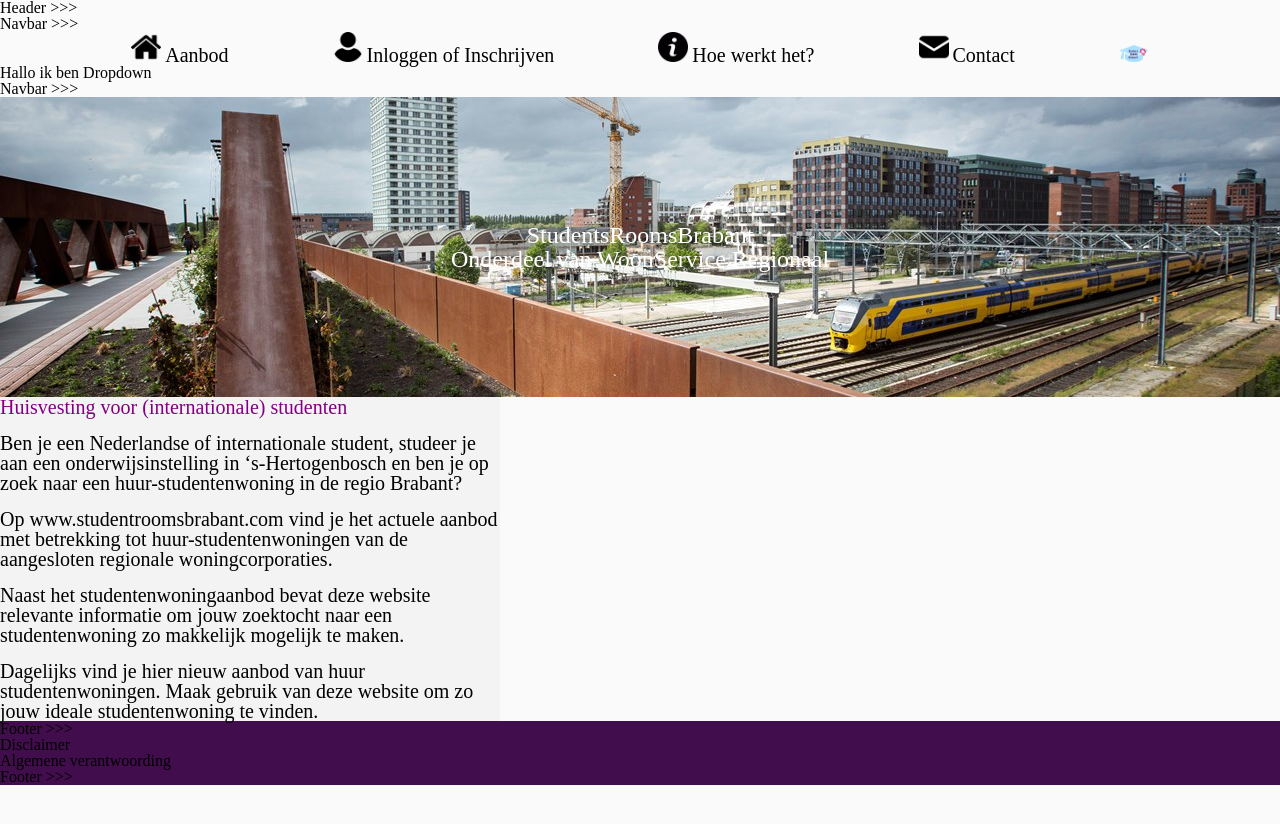
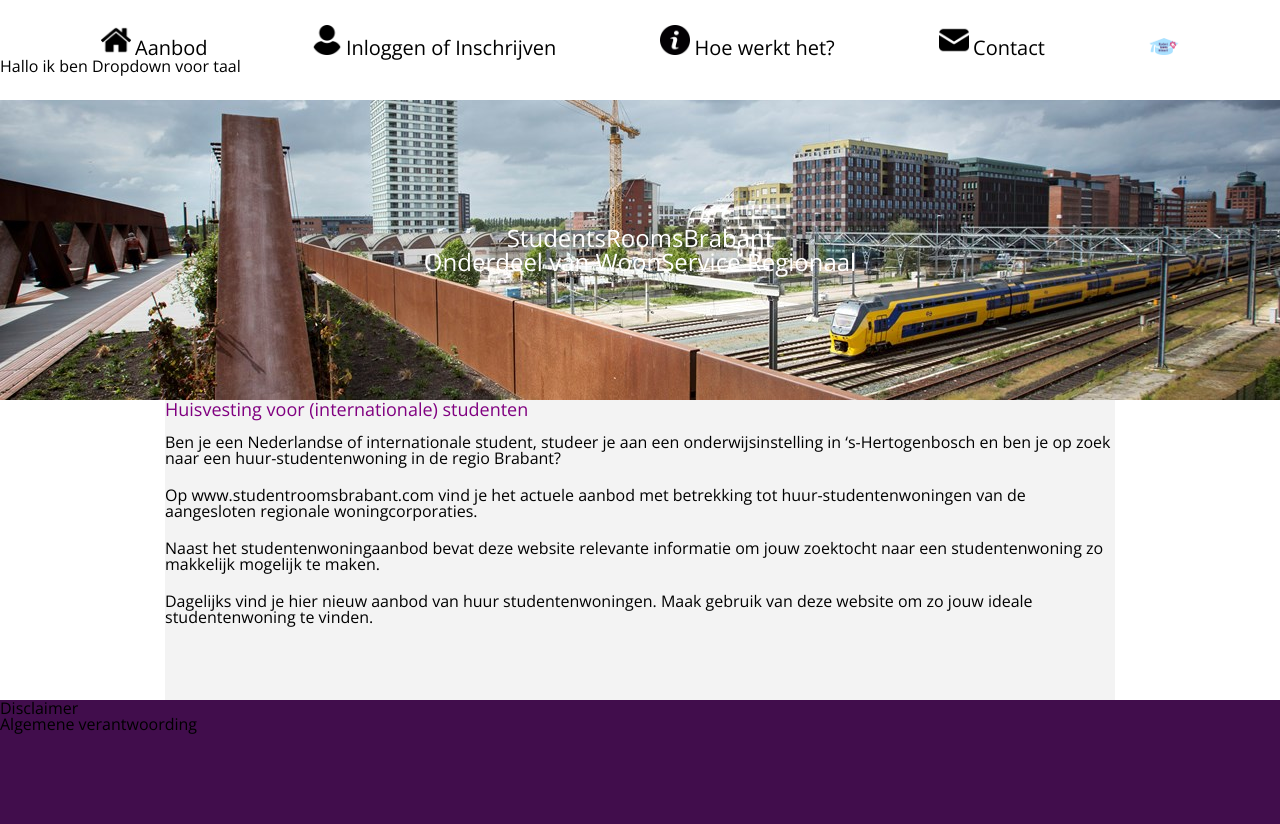
Before and after one commit to chang-wen-jie/budget-woonservice, a plain HTML site: page index.html in a window 1280 px wide. Before the commit the page ends 800 px from the top, so only its background shows below. Drawn offline with Linux system fonts and the light colour scheme.

Commit message:
add font and edit styling

```diff
--- a/css/style.css
+++ b/css/style.css
@@ -4,15 +4,22 @@
     --purple: #410D4C;
 }
 
+@font-face {
+    font-family: OpenSans-Regular;
+    src: url(../fonts/OpenSans-Regular.ttf);
+}
+
 body {
-    background-color: #FAFAFA;
+    background-color: #FFFF;
+    font-family: OpenSans-Regular;
 }
 
 header {
-    max-height: 200px;
+    height: 75px;
 }
 
 nav {
+    margin-top: 25px;
     ul {
         text-align: center;
         list-style: none;
@@ -23,53 +30,27 @@ nav {
     li {
         display: inline;
         padding: 50px;
-
         img {
             max-height: 30px;
             max-width: 30px;
         }
-
         a {
             text-decoration: none;
             color: black;
             font-size: 20px;
         }
-
         :hover {
             text-decoration: underline;
         }
     }
 }
 
-
-
 figure {
     background-color: var(--gray-primary);
-
     img {
         display: block;
         margin: auto;
     }
-}
-
-section {
-    background-color: var(--gray-secondary);
-}
-
-.introductory-text {
-    max-width: 500px;
-
-    p, h1 {
-        font-size: 20px;;
-    }
-
-    h1 {
-        color: purple;
-    }
-}
-
-footer {
-    background-color: var(--purple);
 }
 
 .slideshow-container {
@@ -82,9 +63,33 @@ footer {
     top: 50%;
     left: 50%;
     transform: translate(-50%, -50%);
-
     a {
         color: white;
         font-size: 24px;
     }
 }
+
+section {
+    margin-top: 50px;
+    background-color: var(--gray-secondary);
+}
+
+.introductory-text {
+    height: 300px;
+    max-width: 950px;
+    margin: auto;
+    h1 {
+        color: purple;
+        font-size: 18px;
+    }
+    p {
+        font-size: 16px;;
+        margin-bottom: 5px;
+    }
+}
+
+footer {
+    background-color: var(--purple);
+    height: 250px;
+    max-height: 250px;
+}
--- a/index.html
+++ b/index.html
@@ -10,9 +10,7 @@
   </head>
   <body>
     <header>
-      <b>Header >>></b>
       <nav>
-        <b>Navbar >>></b>
         <ul>
           <li>
             <img src="images/navbar/house.png" alt="House Icon">
@@ -35,11 +33,11 @@
           </li>
         </ul>
         <div class="dropdown">
-          Hallo ik ben Dropdown
+          Hallo ik ben Dropdown voor taal
         </div>
-        <b>Navbar >>></b>
       </nav>
     </header>
+
     <main>
       <article class="slideshow">
         <figure>
@@ -53,7 +51,9 @@
           </div>
         </figure>
       </article>
+
       <section class="introductory-text">
+        <div>
           <h1>
             Huisvesting voor (internationale) studenten
           </h1>
@@ -73,17 +73,17 @@
           <p>
             Dagelijks vind je hier nieuw aanbod van huur studentenwoningen. Maak gebruik van deze website om zo jouw ideale studentenwoning te vinden.
           </p>
+        </div>
       </section>
     </main>
+
     <footer>
-      <b>Footer >>></b>
       <p>
         Disclaimer
       </p>
       <p>
         Algemene verantwoording
       </p>
-      <b>Footer >>></b>
     </footer>
 </body>
 </html>
```
Also changed, not shown: fonts/OpenSans-Regular.ttf (added).
